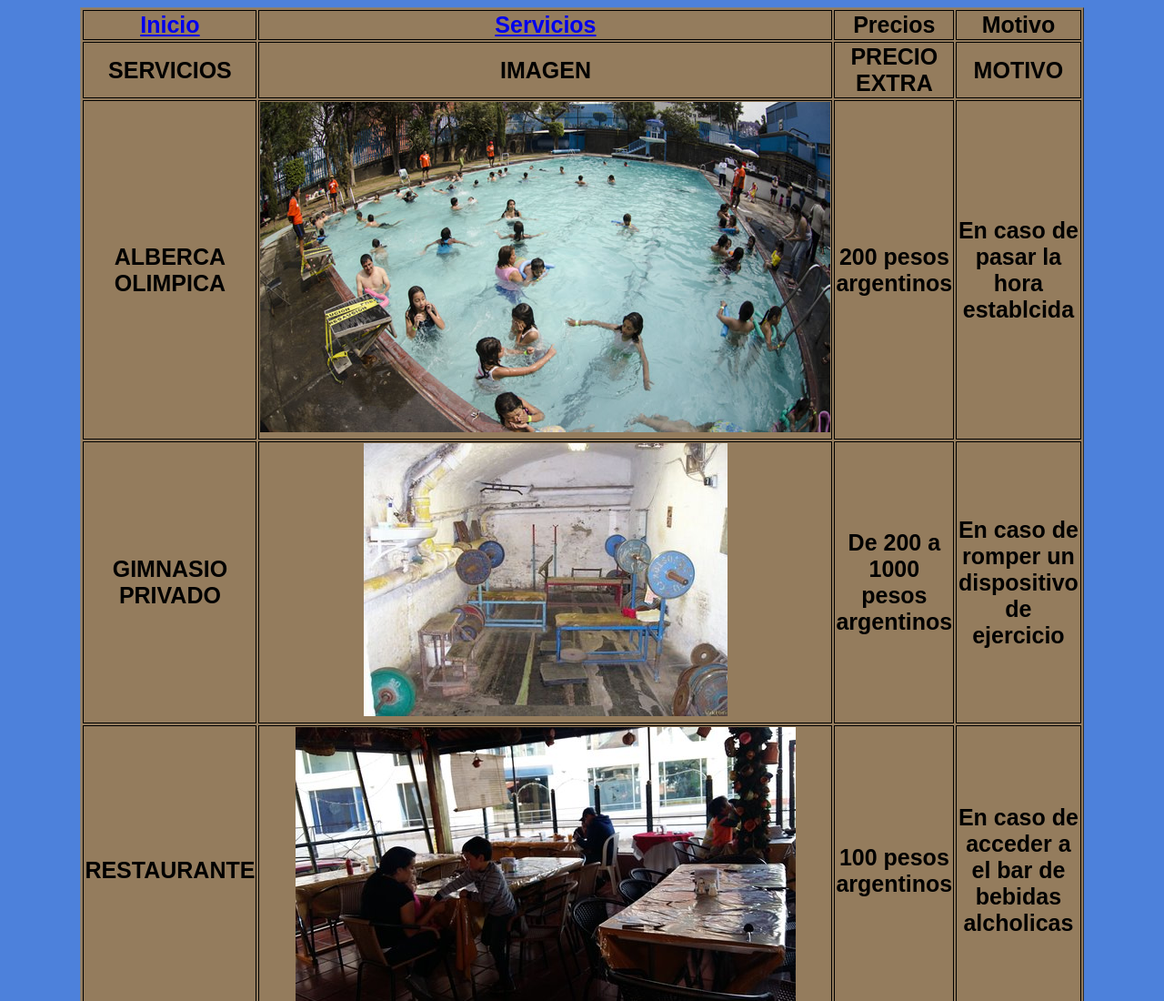
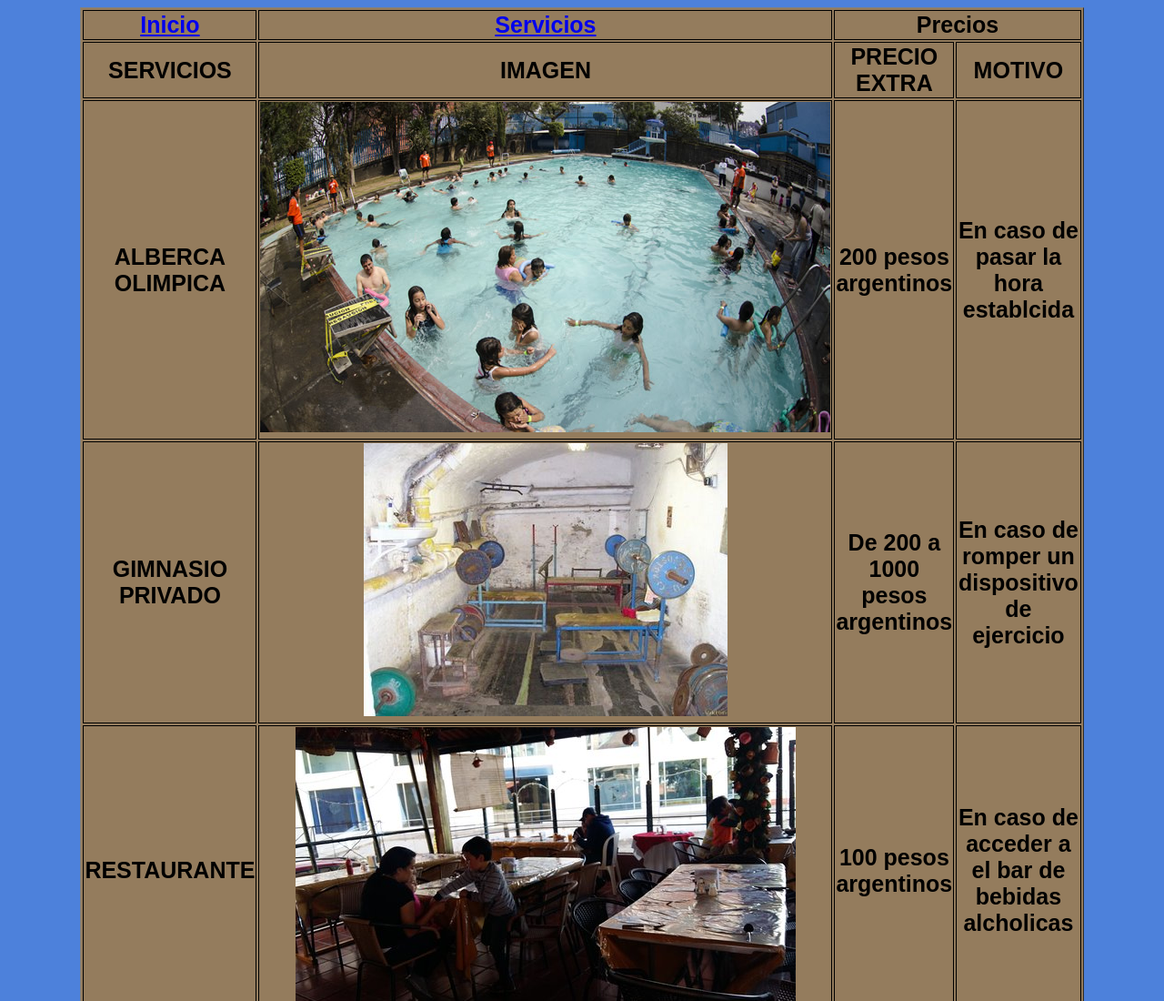
Before and after one commit to bossbabycf09/mfortnite, a plain HTML site: page fort.html in a window 1280 px wide. Shown: the top 1100 px of the page at 91% size. Drawn offline with Linux system fonts and the light colour scheme.

Commit message:
Update fort.html

```diff
--- a/fort.html
+++ b/fort.html
@@ -8,7 +8,7 @@
 </head>
 <body>
 	<table border="1">
-	<tr><th><a href="index.html">Inicio</a></th><th><a href="moteldefort.html">Servicios</a></th><th>Precios</th><th>Motivo</th></tr>
+	<tr><th><a href="index.html">Inicio</a></th><th><a href="moteldefort.html">Servicios</a></th><th colspan="2">Precios</th></tr>
 		<tr><th>SERVICIOS</th><th>IMAGEN</th><th>PRECIO EXTRA</th><th>MOTIVO</th></tr>
 	<tr><th>ALBERCA OLIMPICA</th><th><img src="alberca.jpg" class="imagenes"></th><th>200 pesos argentinos</th><th>En caso de pasar la hora establcida</th></tr>
 	<tr><th>GIMNASIO PRIVADO</th><th><img src="gym.jpg" class="imagenes" /th><th>De 200 a 1000 pesos argentinos</th><th>En caso de romper un dispositivo de ejercicio</th></tr>
```
